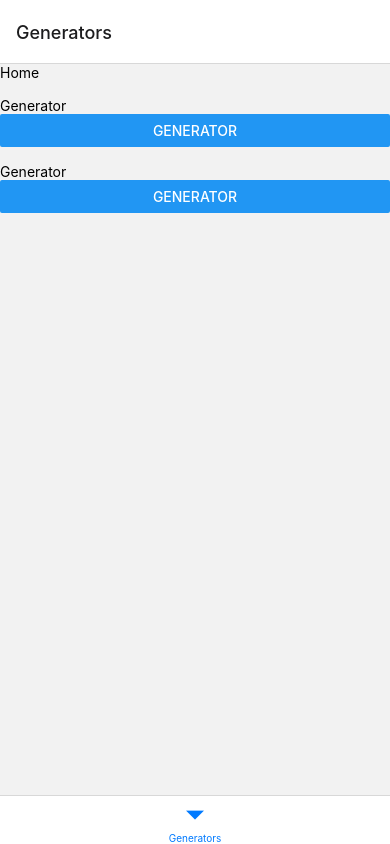
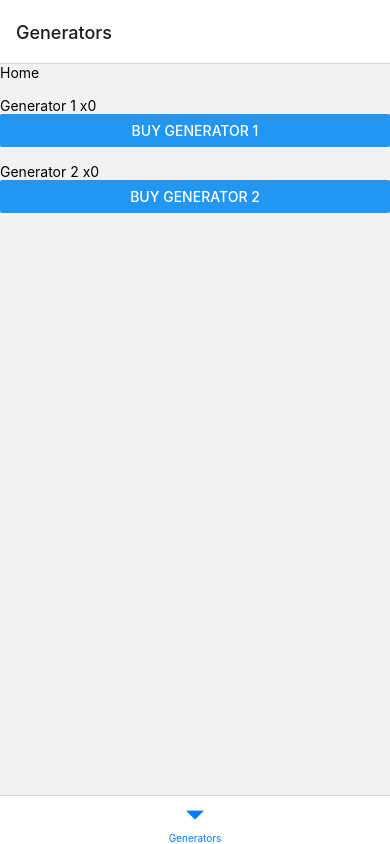
Before and after one commit to escheive/LoneSurvivorIdle, a React Native app: screen /Generators in a window 390 px wide. Built offline with nearby package versions, Linux system fonts and the light colour scheme.

Commit message:
built out a generator component which is mapped onto generators screen

```diff
--- a/views/components/Generator.tsx
+++ b/views/components/Generator.tsx
@@ -1,13 +1,15 @@
 import React, { useState, useRef, useEffect, useContext } from 'react';
 import { View, Text, StyleSheet, Button } from 'react-native';
+import { useSelector } from 'react-redux';
 import { TouchableWithoutFeedback } from 'react-native-gesture-handler';
 
 const Generator = ({generatorKey}) => {
+    const generator = useSelector((state) => state.generatorsReducer[generatorKey]);
 
   return (
     <View style={styles.generatorContainer}>
-      <Text>Generator</Text>
-      <Button onPress={() => console.log('buy generator pressed')} title={`Generator`}/>
+      <Text>{generator.name} x{generator.totalQuantity}</Text>
+      <Button onPress={() => console.log('buy generator pressed')} title={`Buy ${generator.name}`}/>
     </View>
   )
 
```
